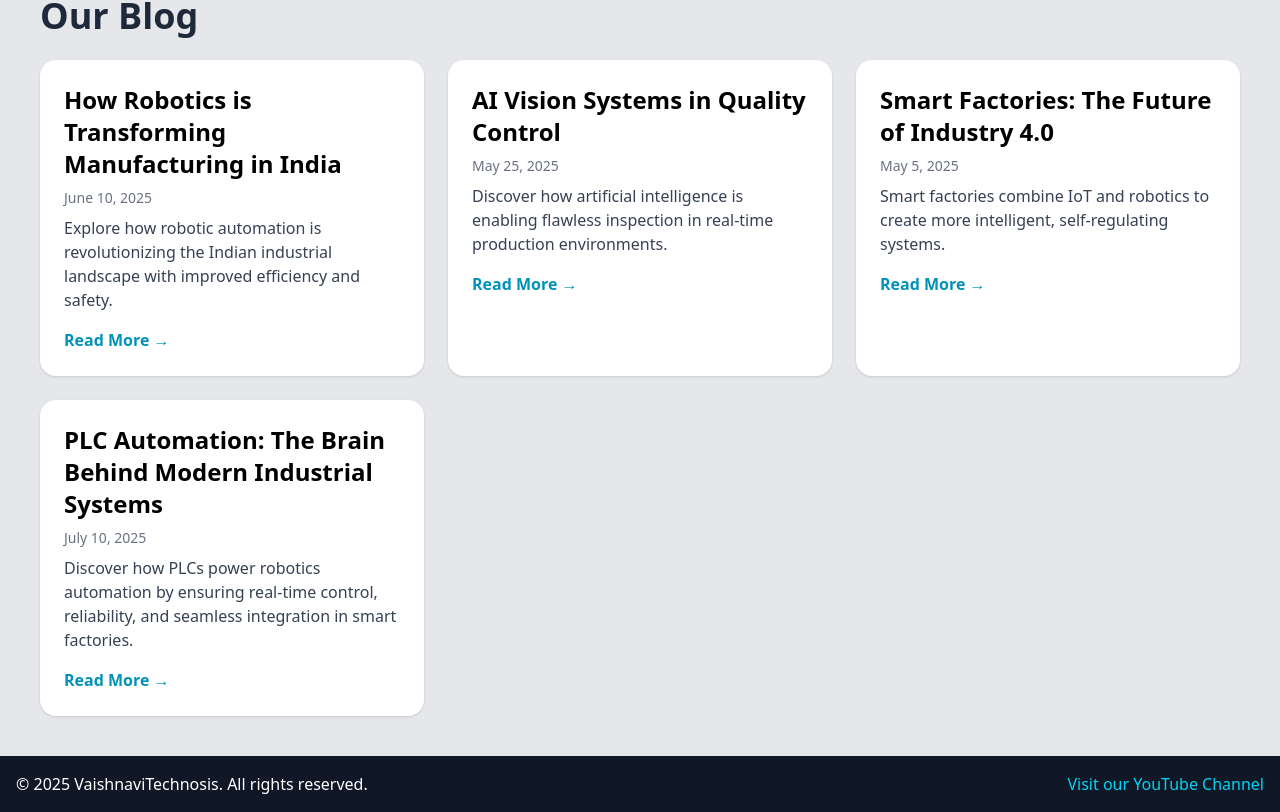
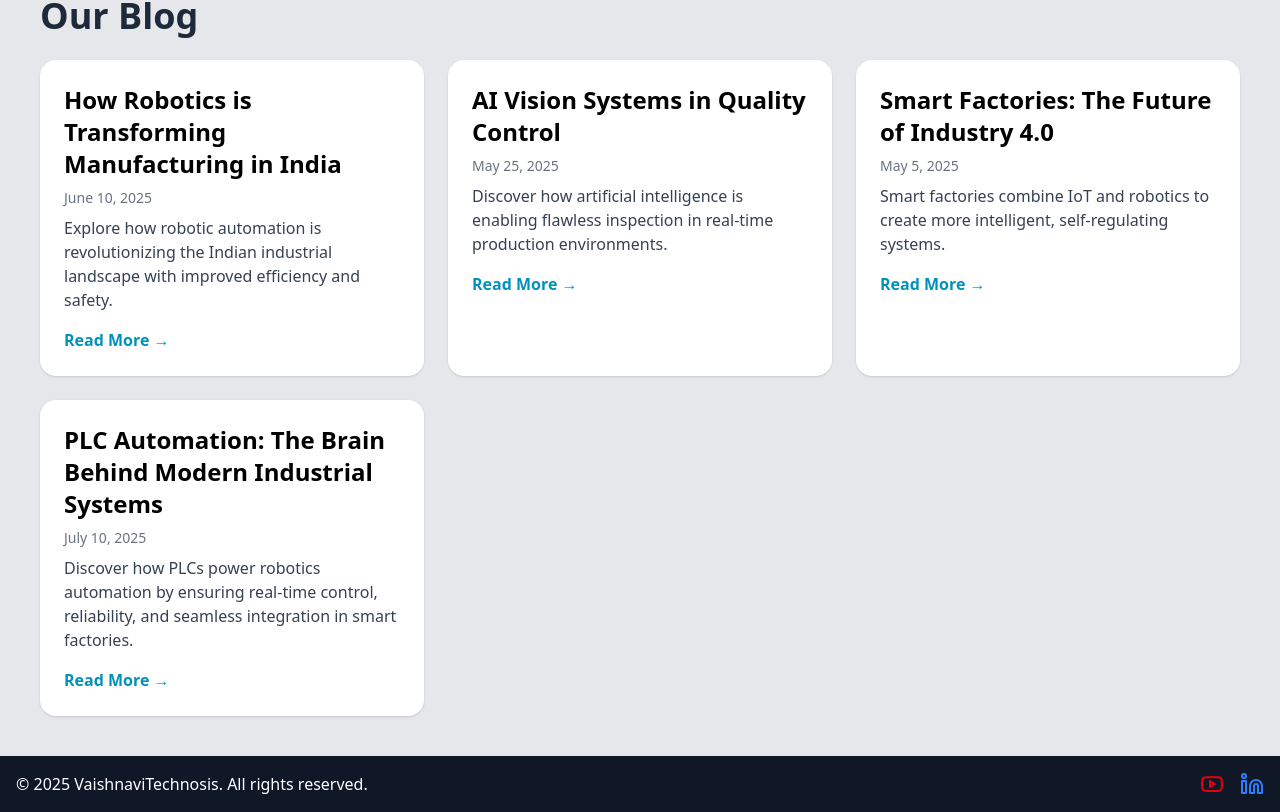
Before and after one commit to AnujChikhale/VaishnaviTechnosis, a React (Vite) app in the folder frontend/: page / in a window 1280 px wide. Shown: the part 6786-7598 px from the top of the page. Built offline with nearby package versions, Linux system fonts and the light colour scheme.

Commit message:
added icons

```diff
--- a/frontend/src/App.jsx
+++ b/frontend/src/App.jsx
@@ -1,10 +1,11 @@
 import { useKeenSlider } from "keen-slider/react";
 import "keen-slider/keen-slider.min.css";
 import { motion } from 'framer-motion';
-import { ChevronLeft, ChevronRight } from "lucide-react";
+import { ChevronLeft, ChevronRight, Linkedin } from "lucide-react";
 import { useRef, useEffect, useState } from "react";
 import { Helmet } from 'react-helmet';
 import Blog from './components/Blog';
+import { Youtube } from 'lucide-react';
 
 
 <Helmet>
@@ -460,9 +461,25 @@ const Footer = () => (
     transition={{ delay: 0.3, duration: 0.6 }}
   >
     <div>&copy; {new Date().getFullYear()} VaishnaviTechnosis. All rights reserved.</div>
-    <a href="https://www.youtube.com/@VaishnaviTechnosis" target="_blank" rel="noopener noreferrer" className="text-cyan-400 hover:underline">
-      Visit our YouTube Channel
+    <div className="flex gap-4">
+    <a
+      href="https://www.youtube.com/@VaishnaviTechnosis"
+      target="_blank"
+      rel="noopener noreferrer"
+      className="text-red-600 hover:text-red-800  transition-colors duration-300"
+    >
+      <Youtube size={24} />
     </a>
+    <a
+      href="https://www.linkedin.com/in/vaishnavi-technosis-7233bb11a/?originalSubdomain=in"
+      target="_blank"
+      rel="noopener noreferrer"
+      className="text-blue-500 hover:text-blue-700 transition-colors duration-300"
+    >
+      <Linkedin size={24} />
+    </a>
+
+    </div>
   </motion.footer>
 );
 
```
